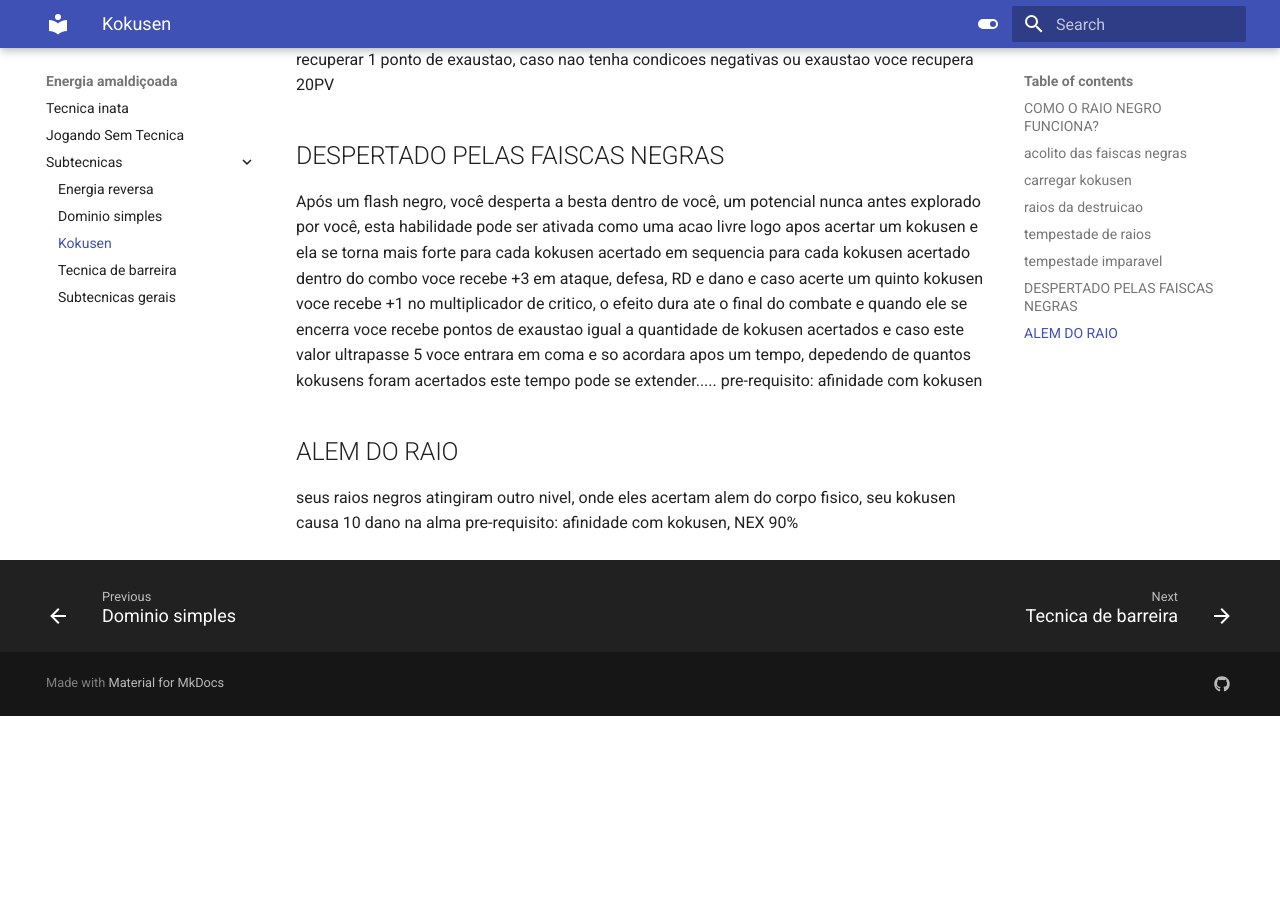
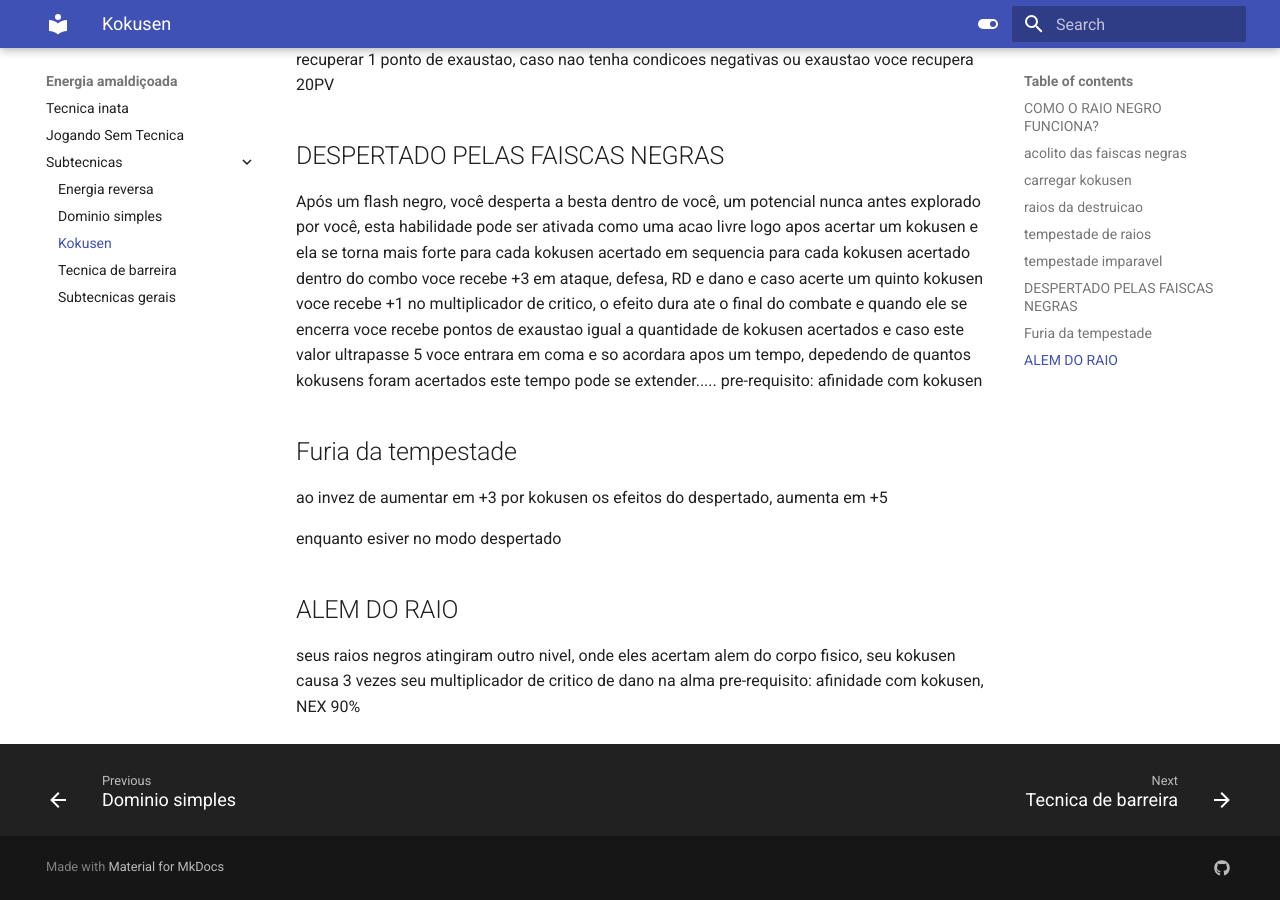
Before and after one commit to nerdolagens/SK-RPG-docs, an MkDocs documentation site: the page built from docs/cursedEnergy/subtecnicas/kokusen.md, in a window 1280 px wide and 900 px high, scrolled down 1562 px. Built offline with MkDocs 1.6.1 and Material for MkDocs 9.7.7, drawn with Linux system fonts in a browser that asks for light colours; before the commit the page ends 2278 px from its top, so only the background shows below that.

Commit message:
Update kokusen.md

```diff
--- a/docs/cursedEnergy/subtecnicas/kokusen.md
+++ b/docs/cursedEnergy/subtecnicas/kokusen.md
@@ -38,7 +38,13 @@ Após um flash negro, você desperta a besta dentro de você, um potencial nunca
 para cada kokusen acertado dentro do combo voce recebe +3 em ataque, defesa, RD e dano e caso acerte um quinto kokusen voce recebe +1 no multiplicador de critico, o efeito dura ate o final do combate e quando ele se encerra voce recebe pontos de exaustao igual a quantidade de kokusen acertados e caso este valor ultrapasse 5 voce entrara em coma e so acordara apos um tempo, depedendo de quantos kokusens foram acertados este tempo pode se extender.....
 pre-requisito: afinidade com kokusen
 
+## Furia da tempestade
+
+ao invez de aumentar em +3 por kokusen os efeitos do despertado, aumenta em +5
+
+enquanto esiver no modo despertado
+
 ## ALEM DO RAIO
 
-seus raios negros atingiram outro nivel, onde eles acertam alem do corpo fisico, seu kokusen causa 10 dano na alma
+seus raios negros atingiram outro nivel, onde eles acertam alem do corpo fisico, seu kokusen causa 3 vezes seu multiplicador de critico de dano na alma
 pre-requisito: afinidade com kokusen, NEX 90%
```
